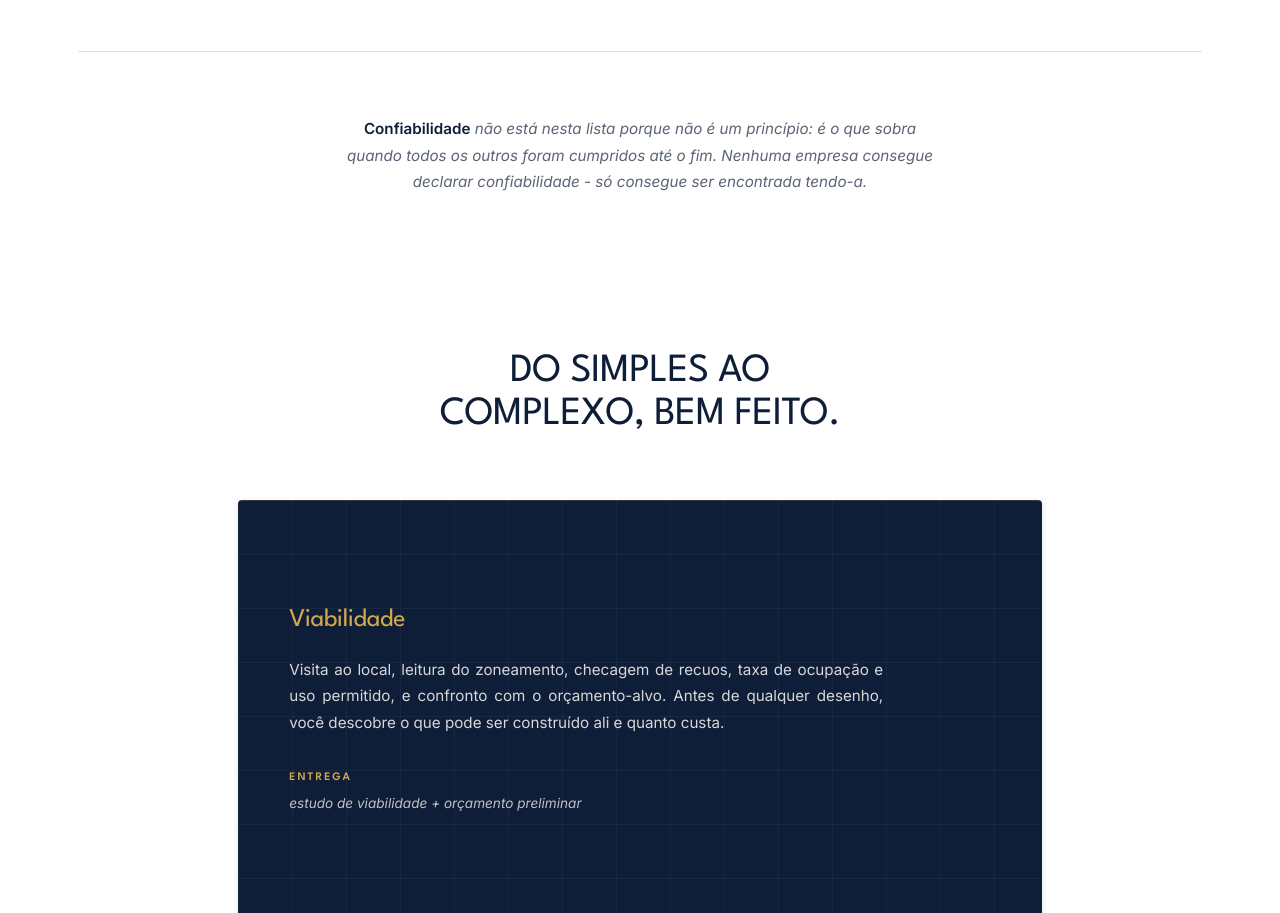
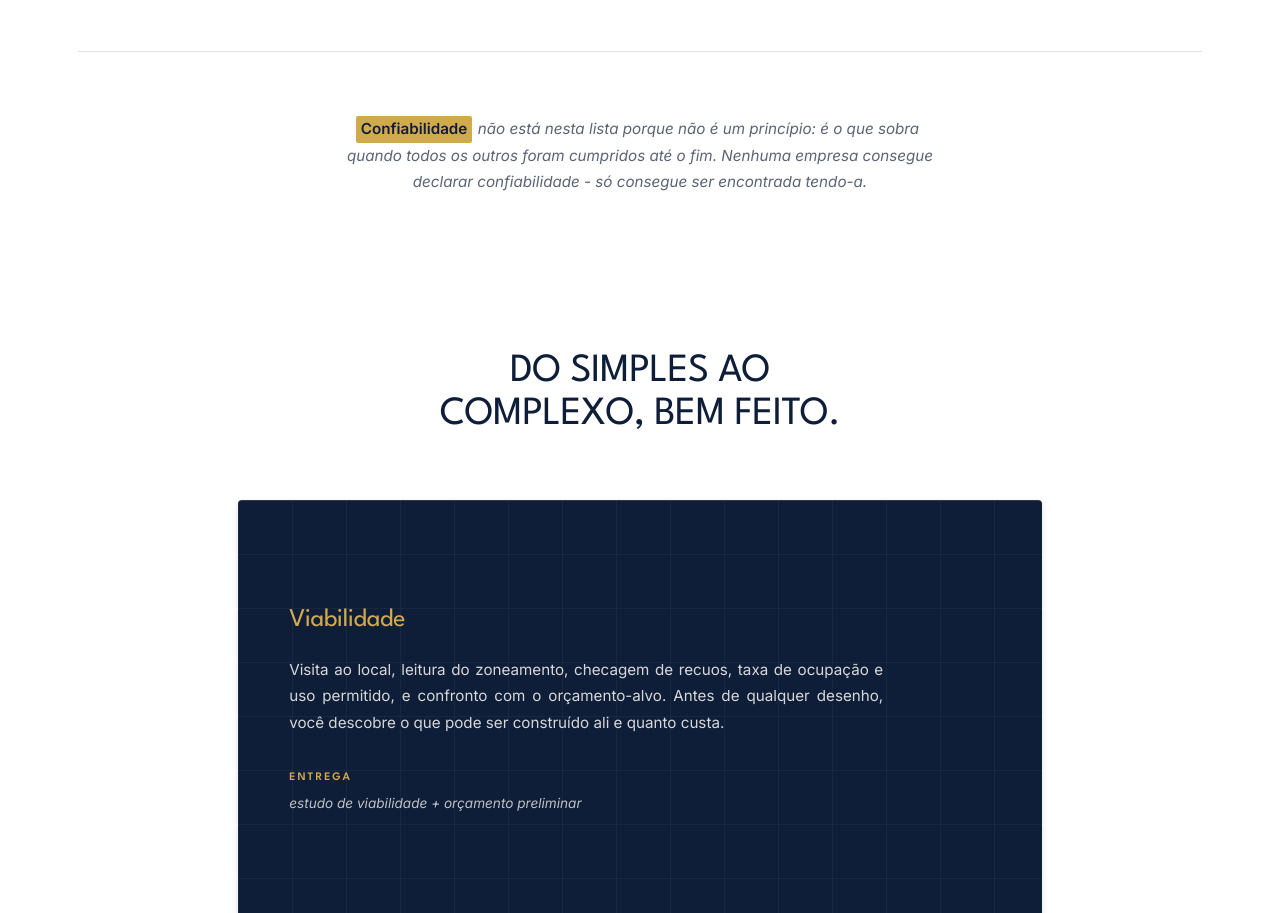
Before and after one commit to Eduarda-Nere/projeto-01, a React (Vite) app: page / in a window 1280 px wide. Shown: the part 2411-3324 px from the top of the page. Built offline with nearby package versions, Linux system fonts and the light colour scheme.

Commit message:
ajustando animações

```diff
--- a/src/components/Cultura/Cultura.tsx
+++ b/src/components/Cultura/Cultura.tsx
@@ -1,7 +1,8 @@
 import { useEffect, useState } from 'react';
 import { createPortal } from 'react-dom';
 import { AnimatePresence, useReducedMotion } from 'framer-motion';
-import { SectionWrap, SectionTitle } from '../ui';
+import { SectionWrap, SectionTitle, Highlight } from '../ui';
+import { useInViewOnce } from '../../hooks/useInViewOnce';
 import {
     CulturaSection,
     Header,
@@ -141,6 +142,9 @@ function Cultura() {
     const [activeId, setActiveId] = useState<string | null>(null);
     const activePillar = PILLARS.find((pillar) => pillar.id === activeId) ?? null;
     const prefersReducedMotion = useReducedMotion();
+
+    const { ref: footerRef, inView: footerInView } =
+        useInViewOnce<HTMLParagraphElement>();
 
     useEffect(() => {
         if (activeId === null) return;
@@ -302,16 +306,19 @@ function Cultura() {
                     </PillarList>
 
                     <FooterNote
+                        ref={footerRef}
                         initial={{ opacity: 0, y: 20 }}
                         whileInView={{ opacity: 1, y: 0 }}
-                        viewport={{ once: true, amount: 0.6 }}
-                        transition={{ duration: 0.8, ease: EASE }}
+                        viewport={{ once: true, amount: 0.4 }}
+                        transition={{ duration: 0.6, ease: EASE }}
                     >
-                        <strong>Confiabilidade</strong> não está nesta lista
-                        porque não é um princípio: é o que sobra quando todos os
-                        outros foram cumpridos até o fim. Nenhuma empresa
-                        consegue declarar confiabilidade - só consegue ser
-                        encontrada tendo-a.
+                        <Highlight $active={footerInView} $delay={0.3}>
+                            <strong>Confiabilidade</strong>
+                        </Highlight>{' '}
+                        não está nesta lista porque não é um princípio: é o que
+                        sobra quando todos os outros foram cumpridos até o fim.
+                        Nenhuma empresa consegue declarar confiabilidade - só
+                        consegue ser encontrada tendo-a.
                     </FooterNote>
                 </SectionWrap>
             </CulturaSection>
--- /dev/null
+++ b/src/components/ui/Highlight.tsx
@@ -0,0 +1,29 @@
+import styled from 'styled-components';
+
+export const Highlight = styled.span<{ $active: boolean; $delay?: number }>`
+    position: relative;
+    display: inline-block;
+    isolation: isolate;
+    margin-right: 0.4em;
+
+    &::before {
+        content: '';
+        position: absolute;
+        top: 0;
+        bottom: 0;
+        left: -0.3em;
+        right: -0.3em;
+        background: ${({ theme }) => theme.colors.gold};
+        transform: scaleX(${({ $active }) => ($active ? 1 : 0)});
+        transform-origin: left center;
+        transition: transform 0.9s ${({ theme }) => theme.easeOut}
+            ${({ $delay }) => $delay ?? 0}s;
+        z-index: 0;
+        border-radius: 2px;
+    }
+
+    strong {
+        position: relative;
+        z-index: 1;
+    }
+`;
--- a/src/components/ui/index.ts
+++ b/src/components/ui/index.ts
@@ -6,3 +6,4 @@ export { FlowButton } from './FlowButton';
 export { WhatsAppIcon } from './WhatsAppIcon';
 export { GoldList, GoldListItem } from './List';
 export { TextRoll } from './TextRoll';
+export { Highlight } from './Highlight';
```
